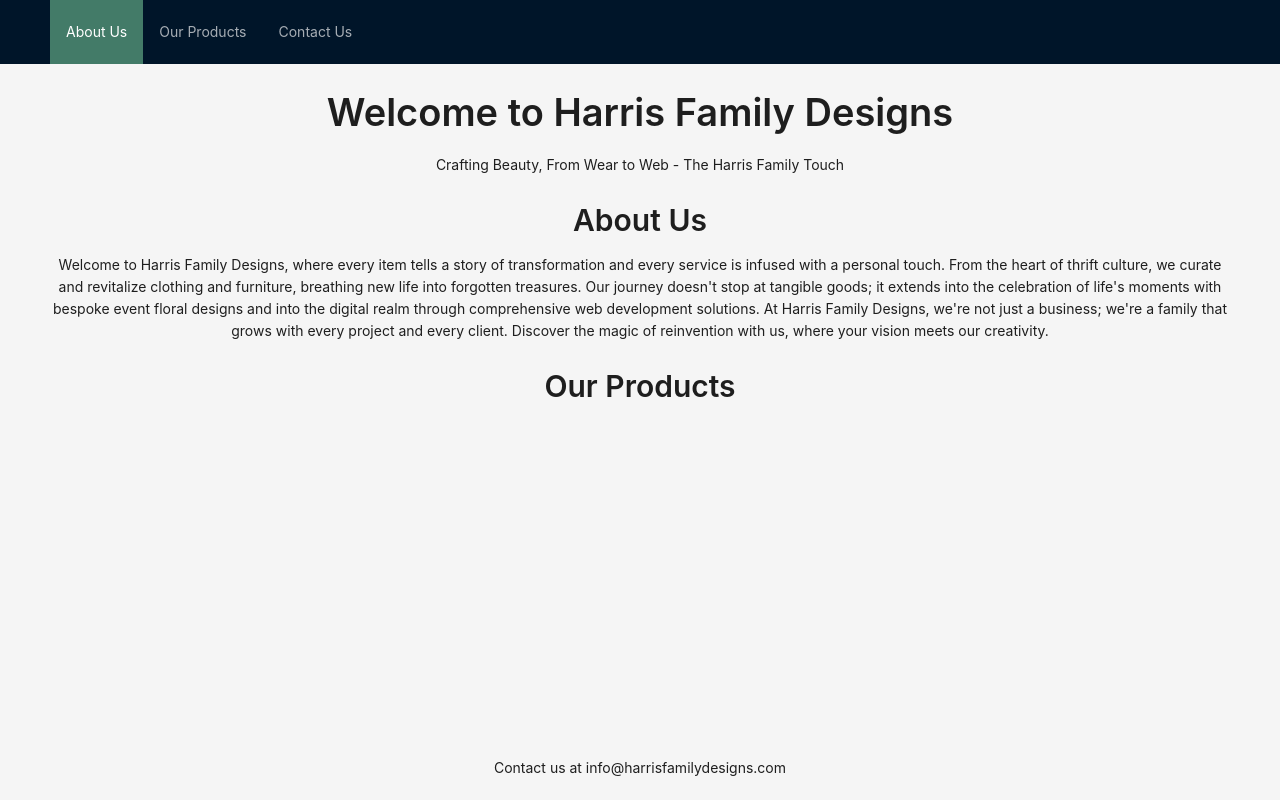
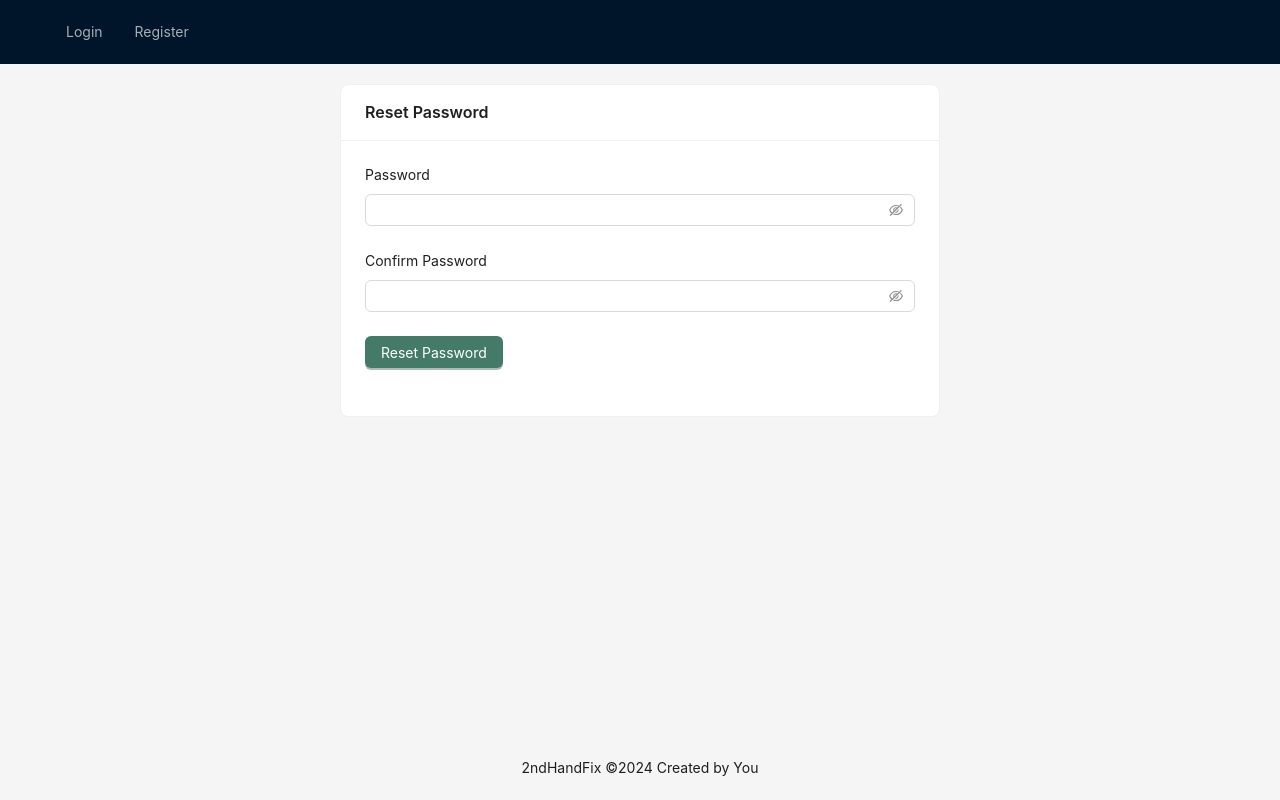
Before and after one commit to harrisfamilydesigns/harris-family-designs, a React (Vite) app: page /password/reset in a window 1280 px wide. Before the commit this address led to /. Built offline with nearby package versions, Linux system fonts and the light colour scheme.

Commit message:
reset password flow

```diff
--- a/src/Root.jsx
+++ b/src/Root.jsx
@@ -4,6 +4,8 @@ import { ConfigProvider } from 'antd';
 import theme from './theme';
 import { BrowserRouter as Router, Routes, Route } from 'react-router-dom';
 import ConfirmEmail from './components/SecondHandApp/ConfirmEmail';
+import ResetPasswordPage from './components/shared/ResetPasswordPage';
+import LoggedOutLayout from './components/SecondHandApp/LoggedOutLayout';
 
 // Lazy load the apps
 const WWWApp = lazy(() => import('./components/WWWApp/Root'));
@@ -24,7 +26,12 @@ const Root = () => {
       <Suspense fallback={<FullPageSpinner />}>
         <Router>
           <Routes>
-            <Route path="/email/confirm" element={<ConfirmEmail />} />
+            <Route path="/email/confirm" element={<LoggedOutLayout />} >
+              <Route index element={<ConfirmEmail />} />
+            </Route>
+            <Route path="/password/reset" element={<LoggedOutLayout />} >
+              <Route index element={<ResetPasswordPage />} />
+            </Route>
             <Route path="*" element={
               subdomain === 'secondhand' ? <SecondHandApp /> : <WWWApp />
             } />
--- a/src/api/controllers/auth.js
+++ b/src/api/controllers/auth.js
@@ -1,5 +1,5 @@
 import { mutate } from "swr";
-import { post } from "../request";
+import { post, patch } from "../request";
 import tokenProvider from "../tokenProvider";
 
 // Also returns user data
@@ -46,9 +46,21 @@ const sendEmailConfirmation = async (email) => {
   return post(path, { user: { email } }, false);
 }
 
+const sendForgotPasswordEmail = async (email) => {
+  const path = '/users/password';
+  return post(path, { user: { email } }, false);
+}
+
+const resetPassword = async (password, passwordConfirmation, token) => {
+  const path = '/users/password';
+  return patch(path, { user: { password, passwordConfirmation, token } }, false);
+}
+
 export const auth = {
   login,
   logout,
   register,
-  sendEmailConfirmation
+  sendEmailConfirmation,
+  sendForgotPasswordEmail,
+  resetPassword,
 };
--- a/src/components/SecondHandApp/LoginPage.jsx
+++ b/src/components/SecondHandApp/LoginPage.jsx
@@ -4,6 +4,7 @@ import { auth } from '../../api';
 import { useNavigate } from 'react-router-dom';
 import { row, card } from '../../styles';
 import ResendEmailConfirmationLink from '../shared/ResendEmailConfirmationLink';
+import ForgotPasswordLink from '../shared/ForgotPasswordLink';
 
 const LoginPage = () => {
   const [form, setForm] = React.useState({ email: '', password: '' });
@@ -79,6 +80,7 @@ const LoginPage = () => {
             </Form.Item>
           </Form>
           <ResendEmailConfirmationLink />
+          <ForgotPasswordLink />
           {error && <Alert message="Error" description={error.message} type="error" showIcon closable onClose={() => setError(null)} />}
         </Card>
       </Col>
--- /dev/null
+++ b/src/components/shared/ForgotPasswordLink.jsx
@@ -0,0 +1,75 @@
+import { Button, Form, Modal, Alert, Input } from 'antd';
+import React from 'react';
+import { auth } from '../../api';
+import Typography from 'antd/es/typography/Typography';
+import { useSearchParams } from 'react-router-dom';
+
+const ForgotPasswordLink = () => {
+  const [modalVisible, setModalVisible] = React.useState(false);
+  const [email, setEmail] = React.useState('');
+  const [submitting, setSubmitting] = React.useState(false);
+  const [response, setResponse] = React.useState({
+    type: '',
+    message: ''
+  });
+
+  const [searchParams, setSearchParams] = useSearchParams();
+
+  const handleSubmit = async () => {
+    setSubmitting(true);
+    try {
+      const { error } = await auth.sendForgotPasswordEmail(email);
+      if (error) { throw error; }
+      setEmail('');
+      setModalVisible(false);
+      setSearchParams({ success: 'Password reset email sent' });
+    } catch (error) {
+      setResponse({ type: 'error', message: error.message });
+    } finally {
+      setSubmitting(false);
+    }
+  }
+
+  return (
+    <>
+      <Button type="link" onClick={() => {setModalVisible(true)}}>
+        Forgot your password?
+      </Button>
+      <Modal
+        title="Forgot Password"
+        open={modalVisible}
+        onCancel={() => setModalVisible(false)}
+        footer={null}
+      >
+        <Typography.Text>
+          Enter your email address and we will send you a link to reset your password.
+        </Typography.Text>
+        <Form
+          name="forgotPassword"
+          onFinish={() => handleSubmit()}
+          onChange={() => setResponse({ type: '', message: '' })}
+          style={{marginTop: 20, marginBottom: 20}}
+        >
+          <Form.Item
+            label="Email"
+            name="email"
+            rules={[{ required: true, message: 'Please input your email!', type: 'email' }]}
+          >
+            <Input
+              value={email}
+              onChange={ e => setEmail(e.target.value) }
+            />
+          </Form.Item>
+          <Button type="primary" htmlType="submit">
+            { submitting ? 'Sending...' : 'Send' }
+          </Button>
+        </Form>
+
+        { response.type && <Alert message={response.message} type={response.type} showIcon closable onClose={() => setResponse({ type: '', message: '' })} /> }
+
+      </Modal>
+    </>
+  );
+}
+
+export default ForgotPasswordLink;
--- /dev/null
+++ b/src/components/shared/ResetPasswordPage.jsx
@@ -0,0 +1,82 @@
+import { Card, Col, Form, Layout, Row } from 'antd';
+import React from 'react';
+import { useSearchParams, useNavigate, createSearchParams } from 'react-router-dom';
+import { auth } from '../../api';
+import { Alert, Button, Input } from 'antd';
+import { card, row } from '../../styles';
+
+const ResetPasswordPage = () => {
+  const [searchParams] = useSearchParams();
+  // Token sent from email
+  const token = searchParams.get('token');
+  const [form, setForm] = React.useState({
+    token,
+    password: '',
+    confirmPassword: '',
+  });
+  const [response, setResponse] = React.useState({
+    type: '',
+    message: '',
+  });
+  const navigate = useNavigate();
+
+  const handleSubmit = async () => {
+    try {
+      const { error } = await auth.resetPassword(
+        form.password,
+        form.confirmPassword,
+        form.token,
+      );
+      if (error) {
+        throw error;
+      }
+      navigate(`/login?${createSearchParams({ success: 'Password reset, please login' })}`);
+    } catch (error) {
+      setResponse({ type: 'error', message: error.message });
+    }
+  }
+
+  return (
+    <Row style={row.flexRowCenterCenter}>
+      <Col>
+        <Card title="Reset Password" style={{...card.standard, marginTop: 20}}>
+          <Form
+            layout="vertical"
+            onFinish={handleSubmit}
+            initialValues={form}
+            onChange={() => setResponse({ type: '', message: '' })}
+          >
+            <Form.Item label="Password" name="password">
+              <Input.Password
+                value={form.password}
+                onChange={(e) => setForm({ ...form, password: e.target.value })}
+              />
+            </Form.Item>
+            <Form.Item label="Confirm Password" name="confirmPassword">
+              <Input.Password
+                value={form.confirmPassword}
+                onChange={(e) => setForm({ ...form, confirmPassword: e.target.value })}
+              />
+            </Form.Item>
+            <Form.Item>
+              <Button type="primary" htmlType="submit">
+                Reset Password
+              </Button>
+            </Form.Item>
+            {response.type && (
+              <Alert
+                message={response.message}
+                type={response.type}
+                showIcon
+                closable
+                onClose={() => setResponse({ type: '', message: '' })}
+              />
+            )}
+          </Form>
+        </Card>
+      </Col>
+    </Row>
+  );
+}
+
+export default ResetPasswordPage;
--- a/src/components/shared/SearchParamsAlert.jsx
+++ b/src/components/shared/SearchParamsAlert.jsx
@@ -5,7 +5,7 @@ import { Alert } from 'antd';
 const SearchParamsAlert = () => {
   const HIDE_AFTER = 30_000;
 
-  const [searchParams] = useSearchParams();
+  const [searchParams, setSearchParams] = useSearchParams();
   const [success, setSuccess] = React.useState('');
   const [error, setError] = React.useState('');
   const [info, setInfo] = React.useState('');
@@ -19,6 +19,7 @@ const SearchParamsAlert = () => {
 
     if (success) {
       setSuccess(success);
+      setSearchParams({ success: '' });
       setTimeout(() => {
         setSuccess('');
       }
@@ -27,6 +28,7 @@ const SearchParamsAlert = () => {
 
     if (error) {
       setError(error);
+      setSearchParams({ error: '' });
       setTimeout(() => {
         setError('');
       }
@@ -35,6 +37,7 @@ const SearchParamsAlert = () => {
 
     if (warning) {
       setWarning(warning);
+      setSearchParams({ warning: '' });
       setTimeout(() => {
         setWarning('');
       }
@@ -43,6 +46,7 @@ const SearchParamsAlert = () => {
 
     if (info) {
       setInfo(info);
+      setSearchParams({ info: '' });
       setTimeout(() => {
         setInfo('');
       }
@@ -60,10 +64,10 @@ const SearchParamsAlert = () => {
 
   return (
     <div style={{ margin: 20 }}>
-      {success && <Alert message={success} type="success" showIcon closable />}
-      {error && <Alert message={error} type="error" showIcon closable />}
-      {info && <Alert message={info} type="info" showIcon closable />}
-      {warning && <Alert message={warning} type="warning" showIcon closable />}
+      {success && <Alert message={success} type="success" showIcon closable onClose={() => setSuccess('')} />}
+      {error && <Alert message={error} type="error" showIcon closable onClose={() => setError('')} />}
+      {info && <Alert message={info} type="info" showIcon closable onClose={() => setInfo('')} />}
+      {warning && <Alert message={warning} type="warning" showIcon closable onClose={() => setWarning('')} />}
     </div>
   )
 }
```
